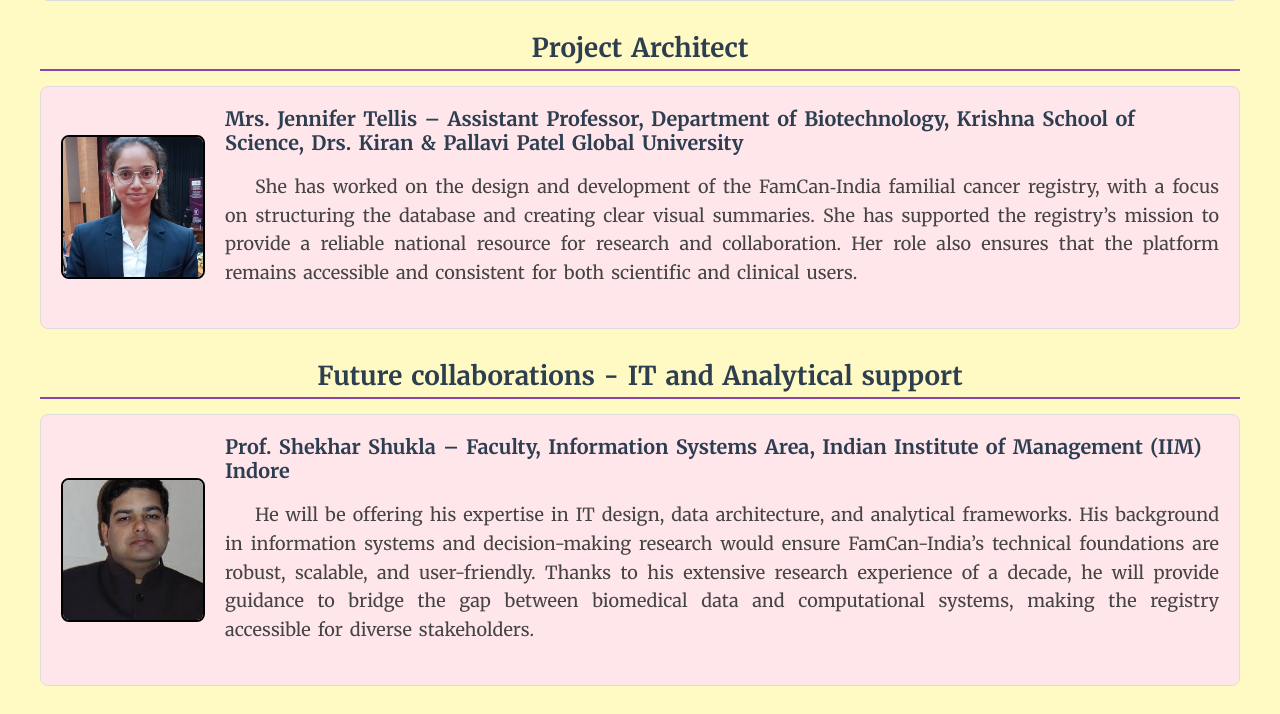
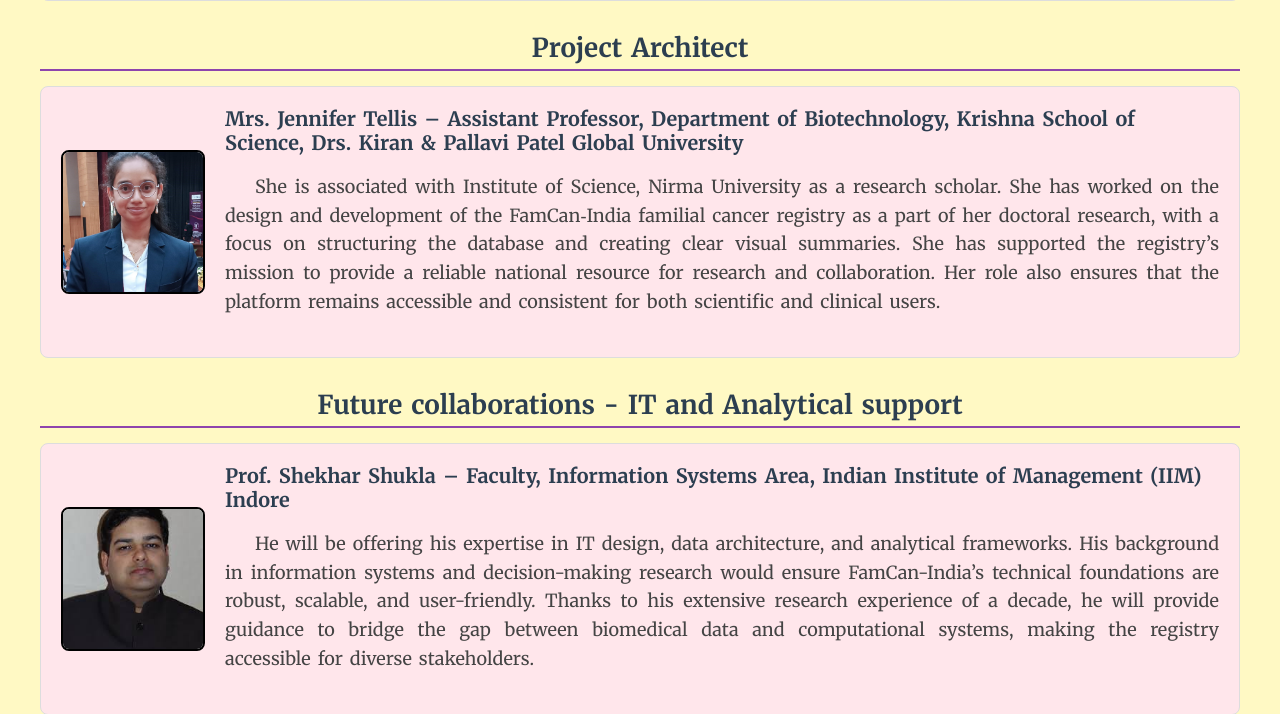
Before and after one commit to FamCan-India/famcanindia, a Flask app: page /affiliations in a window 1280 px wide. Shown: the part 2244-2958 px from the top of the page. Run offline with Flask 3, Linux system fonts and the light colour scheme.

Commit message:
affiliations.html

```diff
--- a/templates/affiliations.html
+++ b/templates/affiliations.html
@@ -81,7 +81,7 @@
         <div class="member-text">
             <h4>Mrs. Jennifer Tellis – Assistant Professor, Department of Biotechnology, Krishna School of Science, Drs. Kiran & Pallavi Patel Global University</h4>
             <p>
-                She has worked on the design and development of the FamCan‑India familial cancer registry, with a focus on structuring the database and creating clear visual summaries. She has supported the registry’s mission to provide a reliable national resource for research and collaboration. Her role also ensures that the platform remains accessible and consistent for both scientific and clinical users.
+                She is associated with Institute of Science, Nirma University as a research scholar. She has worked on the design and development of the FamCan‑India familial cancer registry as a part of her doctoral research, with a focus on structuring the database and creating clear visual summaries. She has supported the registry’s mission to provide a reliable national resource for research and collaboration. Her role also ensures that the platform remains accessible and consistent for both scientific and clinical users.
             </p>
         </div>
     </div>
```
